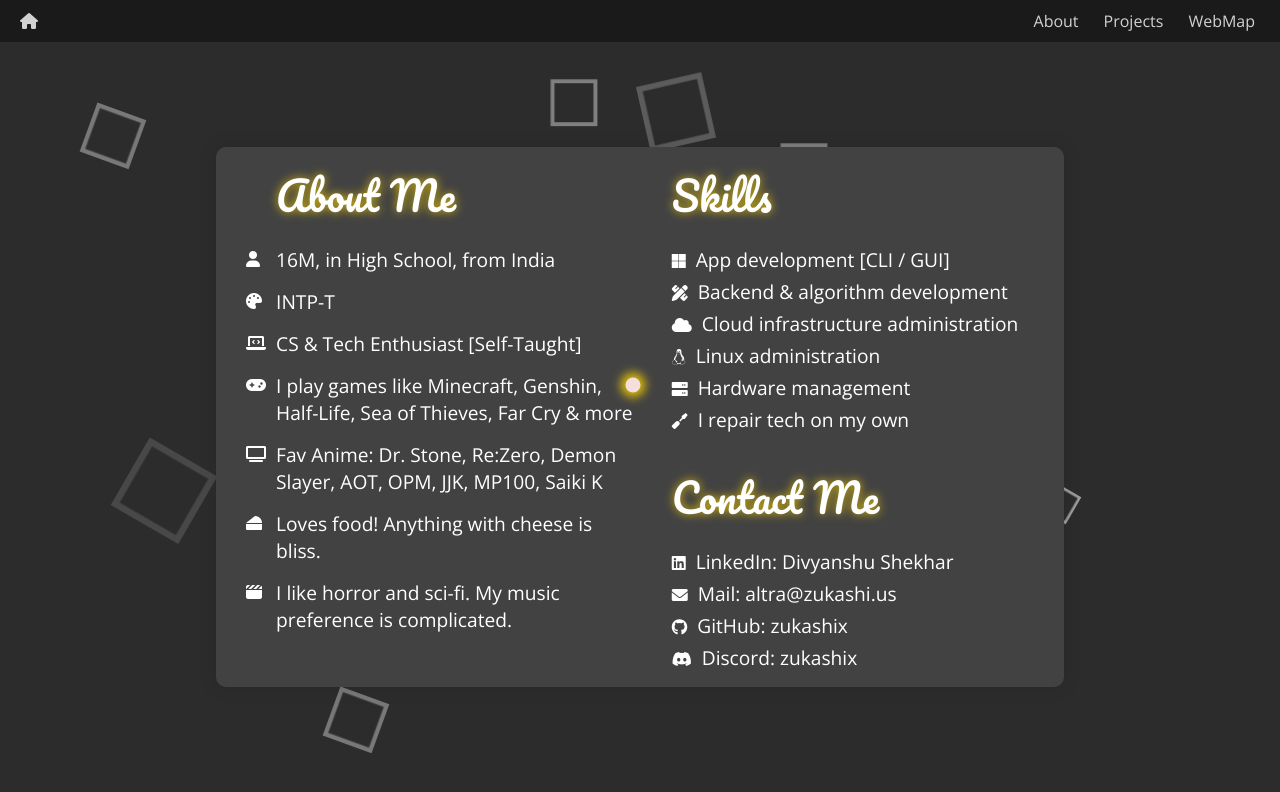
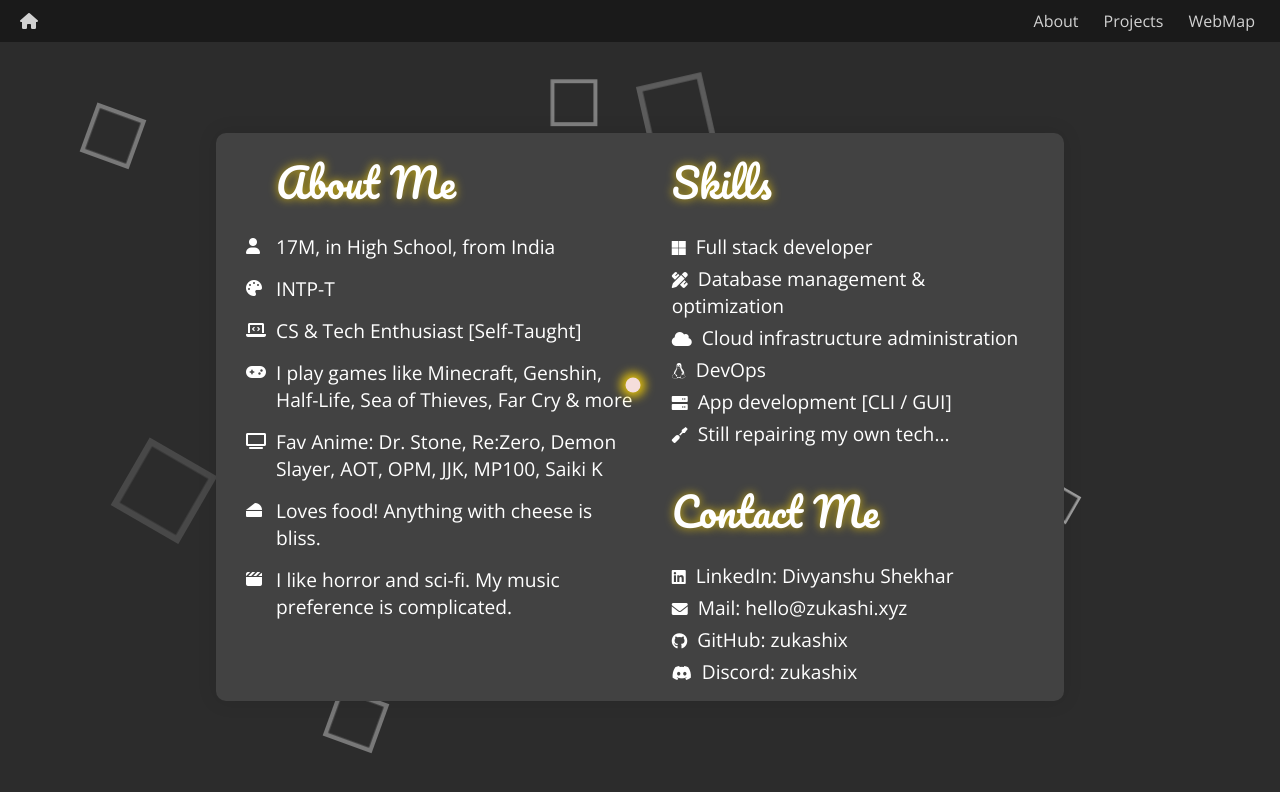
Before and after one commit to zukashix/zukashi.us, a plain HTML site: page about.html in a window 1280 px wide. Drawn offline with nearby package versions, Linux system fonts and the light colour scheme.

Commit message:
update to zukashi.xyz

```diff
--- a/about.html
+++ b/about.html
@@ -5,12 +5,12 @@
     <meta charset="UTF-8">
     <meta name="viewport" content="width=device-width, initial-scale=1.0">
 
-    <title>About | zukashi.us</title>
+    <title>About | zukashi.xyz</title>
     <meta name="description" content="About Zukashi">
-    <meta property="og:title" content="About | zukashi.us">
+    <meta property="og:title" content="About | zukashi.xyz">
     <meta property="og:description" content="About Zukashi">
     <meta property="og:image" content="logo.png">
-    <meta property="og:url" content="https://zukashi.us/about.html">
+    <meta property="og:url" content="https://zukashi.xyz/about.html">
 
     <link rel="stylesheet" href="styles/about-styles.css">
     <link rel="stylesheet" href="styles/cursor.css">
@@ -58,7 +58,7 @@
                     <div class="about-section">
                         <h2>About Me</h2>
                         <ul>
-                            <li><i class="fa-solid fa-user"></i>16M, in High School, from India</li>
+                            <li><i class="fa-solid fa-user"></i>17M, in High School, from India</li>
                             <li><i class="fa-solid fa-palette"></i>INTP-T</li>
                             <li><i class="fa-solid fa-laptop-code"></i>CS & Tech Enthusiast [Self-Taught]</li>
                             <li><i class="fa-solid fa-gamepad"></i>I play games like Minecraft, Genshin, Half-Life, Sea of Thieves, Far Cry & more</li>
@@ -73,12 +73,12 @@
                     <div class="about-section">
                         <h2>Skills</h2>
                         <ul>
-                            <li><i class="fa-brands fa-microsoft"></i> App development [CLI / GUI]</li>
-                            <li><i class="fa-solid fa-pen-ruler"></i> Backend & algorithm development</li>
+                            <li><i class="fa-brands fa-microsoft"></i> Full stack developer</li>
+                            <li><i class="fa-solid fa-pen-ruler"></i> Database management & optimization</li>
                             <li><i class="fa-solid fa-cloud"></i> Cloud infrastructure administration</li>
-                            <li><i class="fa-brands fa-linux"></i> Linux administration</li>
-                            <li><i class="fa-solid fa-server"></i> Hardware management</li>
-                            <li><i class="fa-solid fa-screwdriver"></i> I repair tech on my own</li>
+                            <li><i class="fa-brands fa-linux"></i> DevOps</li>
+                            <li><i class="fa-solid fa-server"></i> App development [CLI / GUI]</li>
+                            <li><i class="fa-solid fa-screwdriver"></i> Still repairing my own tech...</li>
                         </ul>
                     </div>
 
@@ -86,7 +86,7 @@
                         <h2>Contact Me</h2>
                         <ul>
                             <li><a href="https://www.linkedin.com/in/zukashi/" target="_blank"><i class="fab fa-linkedin"></i> LinkedIn: Divyanshu Shekhar</a></li>
-                            <li><a href="mailto:altra@zukashi.us" target="_blank"><i class="fas fa-envelope"></i> Mail: altra@zukashi.us</a></li>
+                            <li><a href="mailto:hello@zukashi.xyz" target="_blank"><i class="fas fa-envelope"></i> Mail: hello@zukashi.xyz</a></li>
                             <li><a href="https://github.com/zukashix" target="_blank"><i class="fab fa-github"></i> GitHub: zukashix</a></li>
                             <li><i class="fab fa-discord"></i> Discord: zukashix</li>
                         </ul>
```
Also changed, not shown: index.html (+4 -4 lines), projects.html (+4 -4 lines), webmap.html (+3 -3 lines).
